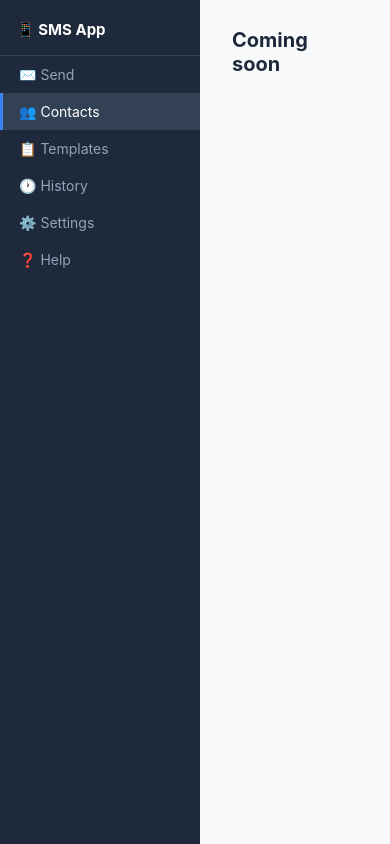
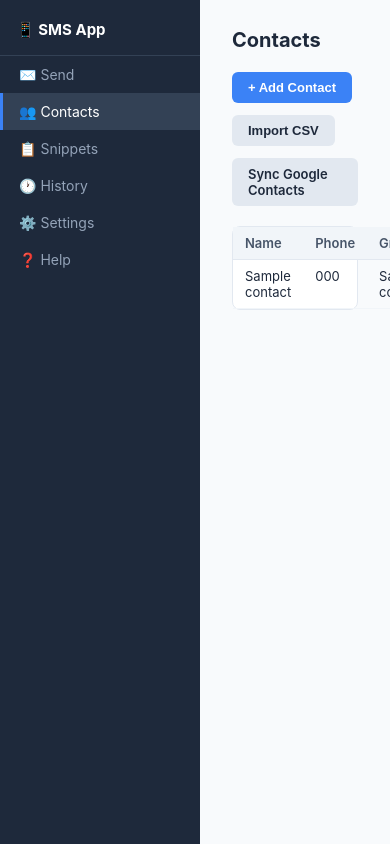
Before and after one commit to j-nye/textbee-sms-app, a Flask app: page /contacts/ in a window 390 px wide. Run offline with Flask 3, Linux system fonts and the light colour scheme; tables that the repository leaves empty hold one stand-in row (values such as "Sample post").

Commit message:
feat: contacts page — CRUD, CSV import, phone normalization
Implements full contacts management: add/edit/delete contacts, CSV import,
phone normalization via normalize_phone, and Google sync stub. Renames nav
label "Templates" to "Snippets" to avoid substring collision in delete test.

Co-Authored-By: Claude Sonnet 4.6 <noreply@anthropic.com>

```diff
--- a/web_app/routes/contacts.py
+++ b/web_app/routes/contacts.py
@@ -1,6 +1,131 @@
-from flask import Blueprint, render_template
+import csv
+import io
+from flask import Blueprint, render_template, request, redirect, url_for, flash
+from ..db import get_db
+from ..textbee import normalize_phone
+
 bp = Blueprint('contacts', __name__, url_prefix='/contacts')
+
 
 @bp.route('/')
 def index():
-    return render_template('contacts.html')
+    db = get_db()
+    contacts = db.execute(
+        'SELECT id, name, phone, group_name FROM contacts ORDER BY name'
+    ).fetchall()
+    groups = db.execute(
+        'SELECT DISTINCT group_name FROM contacts WHERE group_name IS NOT NULL AND group_name != "" ORDER BY group_name'
+    ).fetchall()
+    return render_template('contacts.html', contacts=contacts, groups=[r[0] for r in groups])
+
+
+@bp.route('/add', methods=['POST'])
+def add():
+    name = request.form.get('name', '').strip()
+    phone = request.form.get('phone', '').strip()
+    group_name = request.form.get('group_name', '').strip()
+
+    if not name:
+        flash('Name is required.', 'error')
+        return redirect(url_for('contacts.index'))
+    if not phone:
+        flash('Phone is required.', 'error')
+        return redirect(url_for('contacts.index'))
+
+    clean_phone = normalize_phone(phone)
+    db = get_db()
+    db.execute(
+        'INSERT INTO contacts (name, phone, group_name) VALUES (?, ?, ?)',
+        (name, clean_phone, group_name or None)
+    )
+    db.commit()
+    flash('Contact added.', 'success')
+    return redirect(url_for('contacts.index'))
+
+
+@bp.route('/edit/<int:contact_id>', methods=['POST'])
+def edit(contact_id):
+    name = request.form.get('name', '').strip()
+    phone = request.form.get('phone', '').strip()
+    group_name = request.form.get('group_name', '').strip()
+
+    if not name:
+        flash('Name is required.', 'error')
+        return redirect(url_for('contacts.index'))
+    if not phone:
+        flash('Phone is required.', 'error')
+        return redirect(url_for('contacts.index'))
+
+    clean_phone = normalize_phone(phone)
+    db = get_db()
+    db.execute(
+        'UPDATE contacts SET name=?, phone=?, group_name=? WHERE id=?',
+        (name, clean_phone, group_name or None, contact_id)
+    )
+    db.commit()
+    flash('Contact updated.', 'success')
+    return redirect(url_for('contacts.index'))
+
+
+@bp.route('/delete/<int:contact_id>', methods=['POST'])
+def delete(contact_id):
+    db = get_db()
+    row = db.execute('SELECT name FROM contacts WHERE id=?', (contact_id,)).fetchone()
+    if row:
+        db.execute('DELETE FROM contacts WHERE id=?', (contact_id,))
+        db.commit()
+        flash('Contact deleted.', 'success')
+    return redirect(url_for('contacts.index'))
+
+
+@bp.route('/import', methods=['POST'])
+def import_csv():
+    file = request.files.get('file')
+    if not file or not file.filename.endswith('.csv'):
+        flash('Please upload a .csv file.', 'error')
+        return redirect(url_for('contacts.index'))
+
+    stream = io.StringIO(file.stream.read().decode('utf-8'))
+    reader = csv.DictReader(stream)
+    fieldnames = [f.lower() for f in (reader.fieldnames or [])]
+
+    if 'name' not in fieldnames or 'phone' not in fieldnames:
+        flash('CSV must have Name and Phone columns.', 'error')
+        return redirect(url_for('contacts.index'))
+
+    db = get_db()
+    count = 0
+    for row in reader:
+        row_lower = {k.lower(): v for k, v in row.items()}
+        name = row_lower.get('name', '').strip()
+        phone = row_lower.get('phone', '').strip()
+        group = row_lower.get('group', '').strip()
+        if name and phone:
+            db.execute(
+                'INSERT INTO contacts (name, phone, group_name) VALUES (?, ?, ?)',
+                (name, normalize_phone(phone), group or None)
+            )
+            count += 1
+    db.commit()
+    flash(f'Imported {count} contacts.', 'success')
+    return redirect(url_for('contacts.index'))
+
+
+@bp.route('/google-sync')
+def google_sync():
+    from ..google_sync import is_connected, get_credentials, fetch_google_contacts, extract_contacts, merge_contacts
+    if not is_connected():
+        flash('Google account not connected. Visit Settings to connect.', 'error')
+        return redirect(url_for('contacts.index'))
+
+    creds = get_credentials()
+    try:
+        people = fetch_google_contacts(creds)
+        contacts = extract_contacts(people)
+        db = get_db()
+        count = merge_contacts(db, contacts)
+        flash(f'Synced {count} contacts from Google.', 'success')
+    except Exception as e:
+        flash(f'Google sync failed: {e}', 'error')
+
+    return redirect(url_for('contacts.index'))
--- a/web_app/templates/base.html
+++ b/web_app/templates/base.html
@@ -11,7 +11,7 @@
         <nav>
             <a href="{{ url_for('send.index') }}"         class="{{ 'active' if request.endpoint == 'send.index' }}">✉️ Send</a>
             <a href="{{ url_for('contacts.index') }}"     class="{{ 'active' if request.endpoint and request.endpoint.startswith('contacts.') }}">👥 Contacts</a>
-            <a href="{{ url_for('msg_templates.index') }}" class="{{ 'active' if request.endpoint and request.endpoint.startswith('msg_templates.') }}">📋 Templates</a>
+            <a href="{{ url_for('msg_templates.index') }}" class="{{ 'active' if request.endpoint and request.endpoint.startswith('msg_templates.') }}">📋 Snippets</a>
             <a href="{{ url_for('history.index') }}"      class="{{ 'active' if request.endpoint == 'history.index' }}">🕐 History</a>
             <a href="{{ url_for('settings.index') }}"     class="{{ 'active' if request.endpoint == 'settings.index' }}">⚙️ Settings</a>
             <a href="{{ url_for('help.index') }}"         class="{{ 'active' if request.endpoint == 'help.index' }}">❓ Help</a>
--- a/web_app/templates/contacts.html
+++ b/web_app/templates/contacts.html
@@ -1,2 +1,81 @@
 {% extends "base.html" %}
-{% block content %}<h1>Coming soon</h1>{% endblock %}
+{% block title %}Contacts — SMS App{% endblock %}
+{% block content %}
+<h1>Contacts</h1>
+
+<div style="display:flex;gap:12px;margin-bottom:20px;flex-wrap:wrap">
+  <button class="btn btn-primary" onclick="document.getElementById('add-form').style.display='block';this.style.display='none'">+ Add Contact</button>
+  <button class="btn btn-secondary" onclick="document.getElementById('import-form').style.display='block';this.style.display='none'">Import CSV</button>
+  <a href="{{ url_for('contacts.google_sync') }}" class="btn btn-secondary">Sync Google Contacts</a>
+</div>
+
+<div id="add-form" class="card" style="display:none">
+  <h2>Add Contact</h2>
+  <form method="post" action="{{ url_for('contacts.add') }}">
+    <label>Name</label><input type="text" name="name" required>
+    <label>Phone</label><input type="text" name="phone" required placeholder="+1 or 10 digits">
+    <label>Group (optional)</label><input type="text" name="group_name" list="groups">
+    <datalist id="groups">{% for g in groups %}<option value="{{ g }}">{% endfor %}</datalist>
+    <div style="margin-top:14px;display:flex;gap:8px">
+      <button type="submit" class="btn btn-primary">Save</button>
+      <button type="button" class="btn btn-secondary" onclick="document.getElementById('add-form').style.display='none'">Cancel</button>
+    </div>
+  </form>
+</div>
+
+<div id="import-form" class="card" style="display:none">
+  <h2>Import from CSV</h2>
+  <p style="font-size:13px;color:#64748b;margin-bottom:10px">CSV must have <code>Name</code> and <code>Phone</code> columns. <code>Group</code> is optional.</p>
+  <form method="post" action="{{ url_for('contacts.import_csv') }}" enctype="multipart/form-data">
+    <input type="file" name="file" accept=".csv" required>
+    <div style="margin-top:14px"><button type="submit" class="btn btn-primary">Import</button></div>
+  </form>
+</div>
+
+{% if contacts %}
+<div class="card" style="padding:0">
+  <table>
+    <thead><tr><th>Name</th><th>Phone</th><th>Group</th><th></th></tr></thead>
+    <tbody>
+    {% for c in contacts %}
+    <tr>
+      <td>{{ c['name'] }}</td>
+      <td>{{ c['phone'] }}</td>
+      <td>{{ c['group_name'] or '—' }}</td>
+      <td style="white-space:nowrap">
+        <button class="btn btn-secondary btn-sm" onclick="toggleEdit({{ c['id'] }})">Edit</button>
+        <form method="post" action="{{ url_for('contacts.delete', contact_id=c['id']) }}" style="display:inline" onsubmit="return confirm('Delete {{ c['name'] }}?')">
+          <button type="submit" class="btn btn-danger btn-sm">Delete</button>
+        </form>
+      </td>
+    </tr>
+    <tr id="edit-{{ c['id'] }}" style="display:none;background:#f8fafc">
+      <td colspan="4" style="padding:12px">
+        <form method="post" action="{{ url_for('contacts.edit', contact_id=c['id']) }}">
+          <div style="display:flex;gap:10px;flex-wrap:wrap;align-items:flex-end">
+            <div><label>Name</label><input type="text" name="name" value="{{ c['name'] }}" required></div>
+            <div><label>Phone</label><input type="text" name="phone" value="{{ c['phone'] }}" required></div>
+            <div><label>Group</label><input type="text" name="group_name" value="{{ c['group_name'] or '' }}" list="groups"></div>
+            <div style="margin-top:20px;display:flex;gap:6px">
+              <button type="submit" class="btn btn-primary btn-sm">Save</button>
+              <button type="button" class="btn btn-secondary btn-sm" onclick="toggleEdit({{ c['id'] }})">Cancel</button>
+            </div>
+          </div>
+        </form>
+      </td>
+    </tr>
+    {% endfor %}
+    </tbody>
+  </table>
+</div>
+{% else %}
+<p style="color:#64748b">No contacts yet. Add one above or import a CSV.</p>
+{% endif %}
+
+<script>
+function toggleEdit(id) {
+  const row = document.getElementById('edit-' + id);
+  row.style.display = row.style.display === 'none' ? 'table-row' : 'none';
+}
+</script>
+{% endblock %}
```
Also changed, not shown: tests/routes/test_contacts.py (added, +72 -0 lines).
